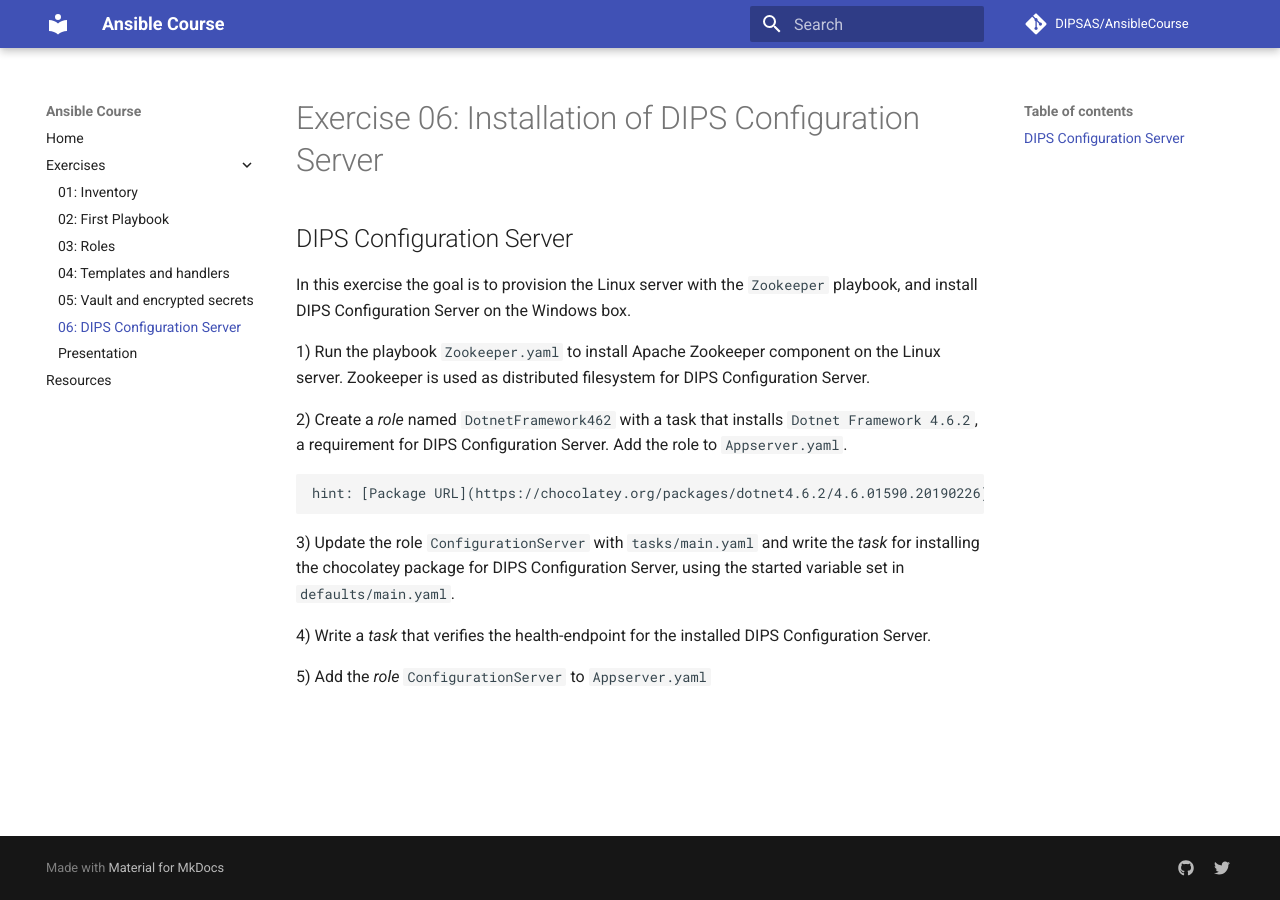
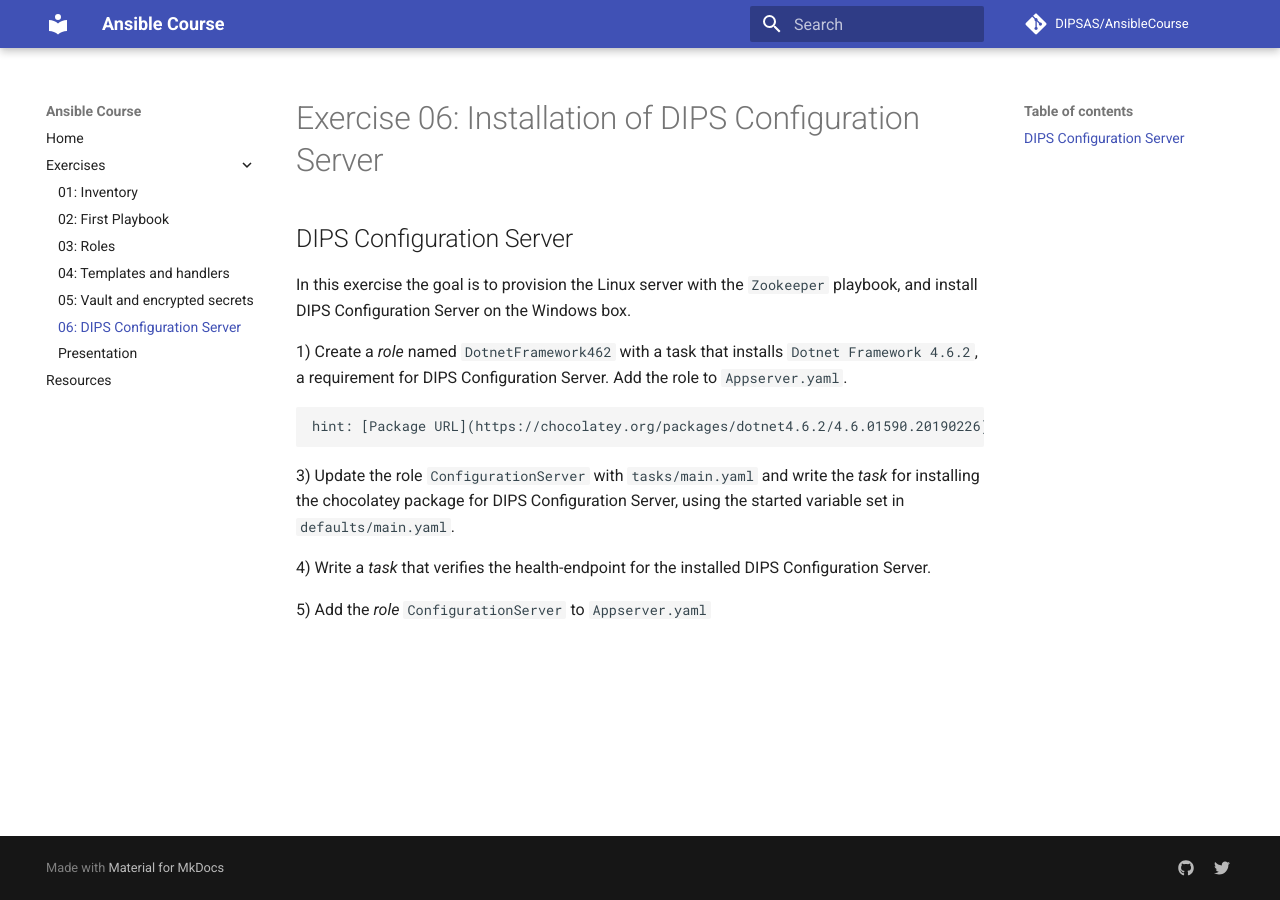
Before and after one commit to DIPSAS/AnsibleCourse, an MkDocs documentation site: the page built from docs/exercises/06-ConfigurationServer.md, in a window 1280 px wide. Built offline with MkDocs 1.6.1 and Material for MkDocs 9.7.7, drawn with Linux system fonts in a browser that asks for light colours; comment, search, counter and statistics services are not loaded.

Commit message:
Removing part about zookeeper run

```diff
--- a/docs/exercises/06-ConfigurationServer.md
+++ b/docs/exercises/06-ConfigurationServer.md
@@ -4,9 +4,7 @@
 
 In this exercise the goal is to provision the Linux server with the `Zookeeper` playbook, and install DIPS Configuration Server on the Windows box.
 
-1) Run the playbook `Zookeeper.yaml` to install Apache Zookeeper component on the Linux server. Zookeeper is used as distributed filesystem for DIPS Configuration Server.
-
-2) Create a *role* named `DotnetFramework462` with a task that installs `Dotnet Framework 4.6.2`, a requirement for DIPS Configuration Server. Add the role to `Appserver.yaml`.
+1) Create a *role* named `DotnetFramework462` with a task that installs `Dotnet Framework 4.6.2`, a requirement for DIPS Configuration Server. Add the role to `Appserver.yaml`.
 
     hint: [Package URL](https://chocolatey.org/packages/dotnet4.6.2/4.6.01590.20190226). The package requires a reboot, so have `win_update` handy.
 
```
